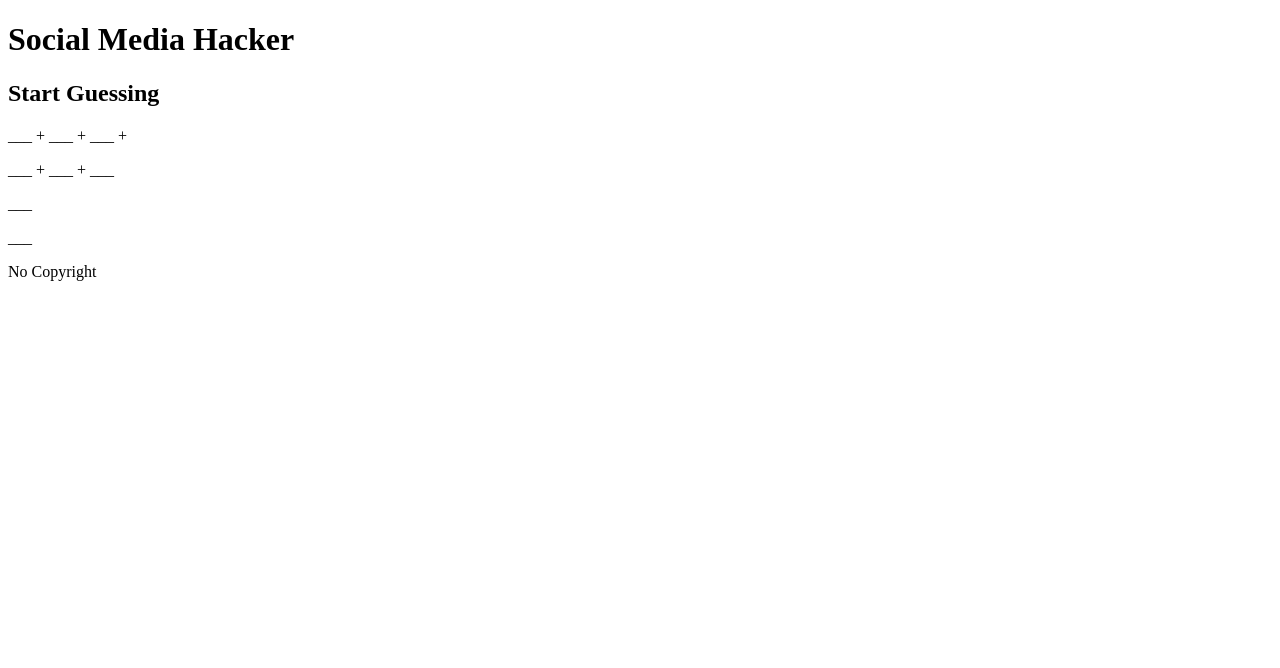
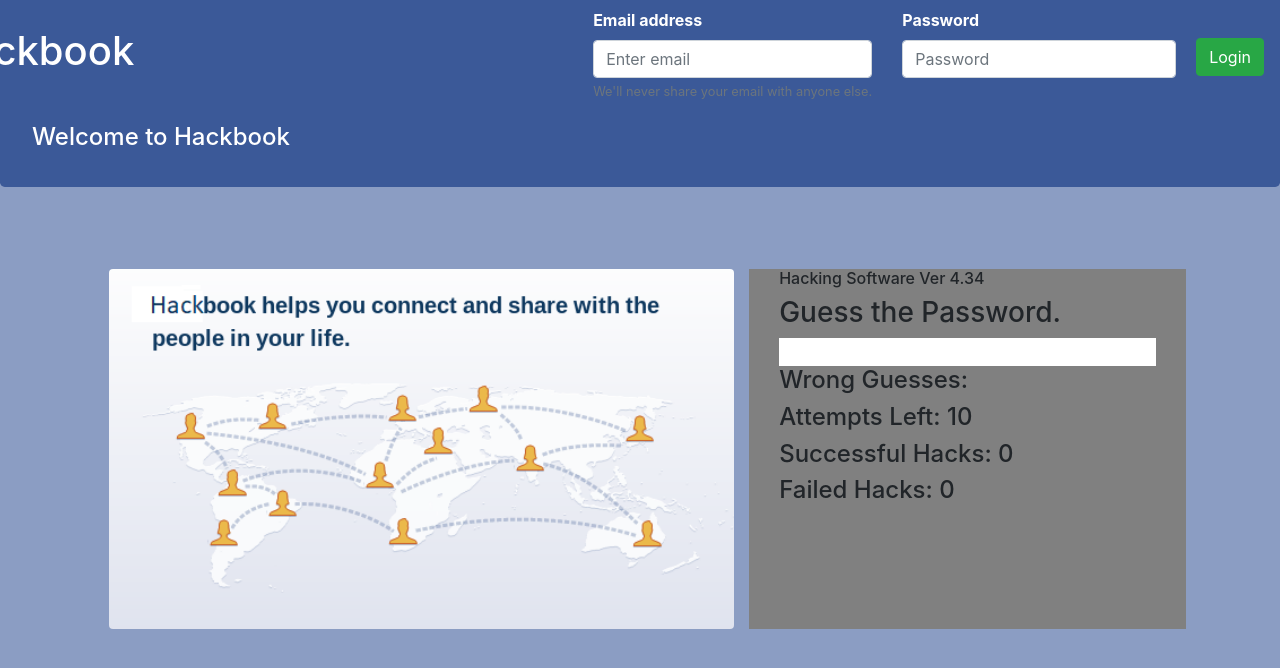
Before and after one commit to archivecoderzero/Word-Guess-Game, a plain HTML site: page index.html in a window 1280 px wide. Drawn offline with nearby package versions, Linux system fonts and the light colour scheme.

Commit message:
HTML + javascript + css, to be polished

```diff
--- /dev/null
+++ b/assets/css/style.css
@@ -0,0 +1,67 @@
+.jumbotron {
+    background : #3b5998;
+    color : white;
+    z-index: -1;
+    position: relative;
+    top: -50px;
+    width: 100%;
+    height: 30px;
+
+}
+
+body {
+    background : #8b9dc3;
+
+}
+
+.row {
+position: relative;
+top: ;
+}
+
+.header {
+    position: relative;
+    left: -300px;
+
+}
+
+.navbar {
+    background-color: #3b5998;
+    background-image : url(../../assets/images/3.png);
+    font-weight : 700;
+    color: white;
+
+}
+
+.navbar-brand{
+    color: white;
+}
+
+.form-group1{
+    float: left;
+    position: relative;
+    right: 50px;.
+    color: white;
+}
+.form-group{
+    float: left;
+    position: relative;
+    right: 20px
+}
+
+.btn.btn-success {
+    clear: both;
+    position: relative;
+    top: 30px;
+}
+
+
+.col-4.main {
+    background : grey;
+
+}
+
+.passWord {
+    padding: 10px;
+    background: white;
+}
--- a/assets/javascript/game.js
+++ b/assets/javascript/game.js
@@ -0,0 +1,132 @@
+//Variables for the game :
+
+//
+var library = ["test1","test2","test3"];
+var lettersInPicked = [];
+var pickedWord = [];
+var numberOfAster = 0;
+var asterCorrectPicks = [];
+var wrongPicks = [];
+var wins = 0;
+var loss = 0;
+var picksLeft = 10;
+
+
+//FUNCTIONS HERE:FUNCTIONS HERE:FUNCTIONS HERE:FUNCTIONS HERE:FUNCTIONS HERE:FUNCTIONS HERE:FUNCTIONS HERE:FUNCTIONS HERE:FUNCTIONS HERE:FUNCTIONS HERE:FUNCTIONS HERE:FUNCTIONS HERE:FUNCTIONS HERE:
+
+//create a gamestart trigger function
+function startGame() {
+
+    //ingame variable stats starts at this
+    picksLeft = 10;
+    wrongPicks = [];
+
+    //select a random word from [library]
+    pickedWord = library[Math.floor(Math.random() * library.length)];
+
+    //empty the array of the blanks and correct picks,
+    asterCorrectPicks = [];
+
+    //take that random word , then put it in an empty array,split into # of letters ,will use later ,
+    lettersInPicked = pickedWord.split("");
+
+    //give number of characters as blanks by using .length
+    numberOfAster = lettersInPicked.length;
+
+    //Populate number of blanks with * based on how many letters in pickedWord
+    for (var i = 0; i < numberOfAster; i++)
+
+    //For every iteration when counter "i" is less than number of blanks of the picked word, create an asterisk
+    {
+        asterCorrectPicks.push("*");
+    }
+
+
+    //after populating the pickedWord with number of asterisk  , set the game scores by modify the html file to reflect "game start"
+    document.getElementById("attemptsLeft").innerHTML = picksLeft;
+    document.getElementById("winCounter").innerHTML = wins;
+    document.getElementById("lossCounter").innerHTML = loss;
+
+//END OF GAMESTART FUNCTION END OF GAMESTART FUNCTION END OF GAMESTART FUNCTION END OF GAMESTART FUNCTION END OF GAMESTART FUNCTION END OF GAMESTART FUNCTION END OF GAMESTART FUNCTIONEND OF GAMESTART FUNCTION
+}
+
+// create a function to check when the user gives out an event "onkeyup" , a function checks if that (event) letter is matches a letter that is on the pickedWord
+function checker(letter) {
+
+//create a variable outside the for loop , set that variable to a bolean false by default.
+    var isLetterInWord = false;
+
+//using the numberOfAster variable , make a forloop to check the letters one by one on the pickedWord.
+    for (var i = 0; i < numberOfAster; i++) {
+
+//using if statement , if the one of the index of the pickedWord matches with the letter, set the bolean to True , to be used later.
+        if (pickedWord[i] == letter) {
+            isLetterInWord = true;
+        }
+
+//END OF FORLOOP END OF FORLOOP //END OF FORLOOP END OF FORLOOP //END OF FORLOOP END OF FORLOOP
+    }
+
+//when isLetterIN
+    if (isLetterInWord) {
+//same as above, using the number of blanks , run thru the pickedWord's index,
+        for (var z = 0; z < numberOfAster; z++) {
+
+//if statement of if pickedWord's index matches the letter , put the letter to the index of the pickedWord, populate it with the letter
+            if (pickedWord[z] == letter) {
+                asterCorrectPicks[z] = letter;
+            }
+        }
+    }
+//else, decrement picks left then push the wrong pick to the wrongPicks array
+    else {
+ //decrement the picks left
+        picksLeft--;
+        wrongPicks.push(letter);
+    }
+//END OF CHECKER FUNCTION END OF CHECKER FUNCTION END OF CHECKER FUNCTION END OF CHECKER FUNCTION END OF CHECKER FUNCTION END OF CHECKER FUNCTION END OF CHECKER FUNCTION END OF CHECKER FUNCTION END OF CHECKER
+
+}
+
+
+//create a function to determine if the user wins or loss already
+function roundChecker() {
+
+//change the array lettersInPicked to a string , match that to blanksCorrectPick change that to string , if its equal, increment wins variable.
+    if (lettersInPicked.toString() == asterCorrectPicks.toString()) {
+        wins++;
+// Allert message that you win
+        alert("You Successfully Hacked " )
+//Update the win counter in HTML
+        document.getElementById("winCounter").innerHTML = wins;
+//Rerun startgame function
+        startGame();
+    }
+
+//If picks left is equal to zero, alert you lose
+    else if (picksLeft == 0) {
+        loss++;
+        alert("You Lose.");
+
+        document.getElementById("lossCounter").innerHTML = loss;
+//Rerun startgame function
+        startGame();
+    }
+
+//Reset the html back to gamestart variables
+    document.getElementById("attemptsLeft").innerHTML = picksLeft;
+    document.getElementById("passWord").innerHTML = asterCorrectPicks.join("");
+    document.getElementByClass("passWord").innerHTML = asterCorrectPicks.join("");
+
+    document.getElementById("wrongLetters").innerHTML = wrongPicks.join("");
+}
+
+// Call the function , start the game
+startGame();
+
+//Detect the key press .
+document.onkeyup = function (event) {
+    var letterGuessed = String.fromCharCode(event.keyCode).toLowerCase();
+    checker(letterGuessed);
+    roundChecker();
+}
--- a/index.html
+++ b/index.html
@@ -1,34 +1,107 @@
-<!doctype html>
-<html lang="en-us">
+<!DOCTYPE html>
+<html lang="en">
+
 <head>
     <meta charset="UTF-8">
-      <title>Hack Zuckerburg</title>
-      <link rel="stylesheet" type="text/css" href="assets/css/style.csWs">
+    <title>Hackbook</title>
+    <link rel="stylesheet" href="https://stackpath.bootstrapcdn.com/bootstrap/4.3.1/css/bootstrap.min.css" integrity="sha384-ggOyR0iXCbMQv3Xipma34MD+dH/1fQ784/j6cY/iJTQUOhcWr7x9JvoRxT2MZw1T" crossorigin="anonymous">
+
+    <link rel="stylesheet" type="text/css" href="assets/css/style.css">
 </head>
 
+
+
 <body>
-      <header id="header">
-         <div class="container">
-            <h1 id="person">Social Media Hacker</h1>
+
+      <nav class="navbar navbar-light bg-light">
+            <a class="navbar-brand" href="#"></a>
+            <h1 class="header">Hackbook</h1>
+
+            <form>
+                    <div class="form-group1">
+                      <label for="exampleInputEmail1">Email address</label>
+                      <input type="email" class="form-control" id="exampleInputEmail1" aria-describedby="emailHelp" placeholder="Enter email">
+                      <small id="emailHelp" class="form-text text-muted">We'll never share your email with anyone else.</small>
+                    </div>
+                    <div class="form-group">
+                      <label for="exampleInputPassword1">Password</label>
+                      <input type="password" class="form-control" id="exampleInputPassword1" placeholder="Password">
+                    </div>
+                    <button type="submit" class="btn btn-success">Login</button>
+                  </form>
+          </nav>
+        <div class="jumbotron">
+            <h4>Welcome to Hackbook</h4>
+        </div>
+            <div class="row">
+               <div class=col-1></div>
+
+              <div class="col-6">
+                  <img class="rounded float-left" id=mainimg src=assets/images/1.png alt="main_photo" height="100%" width="100%" >
+
+
+                </div>
+                <div class="col-4 main">
+                     <div class="container-fluid">
+                           <div class="content">
+                               <h6>Hacking Software Ver 4.34</h6>
+                           </div>
                        </div>
 
-      </header>
-      <div class=maincontainer>
-         <div class=subcontainer>
-            <h2 id=> Start Guessing</h2>
 
-            <p id=userName> ___ + ___ + ___ + </p>
-            <p id=userPass>___ + ___ + ___</p>
+                       <div class="container-fluid">
+                           <div class="content">
+                               <h3>Guess the Password.</h3>
+                               <div class="passWord">
+                                   <h3 id="passWord"></h2>
+                               </div>
+                           </div>
+                       </div>
 
-            <p id=yourGuess> ___</p>
-            <p id=guessLeft> ___</p>
+                       <div class="container-fluid">
+                           <div class="content">
+                              <h4> Wrong Guesses: <span id="wrongLetters"></span></h4>
+                           </div>
+                       </div>
+
+                       <div class="container-fluid">
+                           <div class="content">
+                                <h4> Attempts Left: <span id="attemptsLeft"></span></h4>
+                           </div>
+                       </div>
+
+                       <div class="container-fluid">
+                           <div class="content">
+                                <h4> Successful Hacks: <span id="winCounter"></span></h4>
+                           </div>
+                       </div>
+
+
+                       <div class="container-fluid">
+                           <div class="content">
+                                <h4>Failed Hacks: <span id="lossCounter"></span></h4>
+                           </div>
+                       </div>
+
 
                    </div>
 
-            <div class=footercont>
-                <footer class=footer>
-                   <p>No Copyright</p>
-                </footer>
+
+
+
                    </div>
+
+
+
+                   </div>
+
+                   <div class=col-1></div>
+
+            </div>
+
+
 </body>
+
+<script src="assets/javascript/game.js"></script>
+
 </html>
```
Also changed, not shown: assets/javascript/game - Copy.js (added, +107 -0 lines), assets/css/style.txt (added), assets/images/1.jpg (added), assets/images/1.png (added), assets/images/3.png (added), 2 other files. Lines whose indentation alone changed are shown as unchanged.
